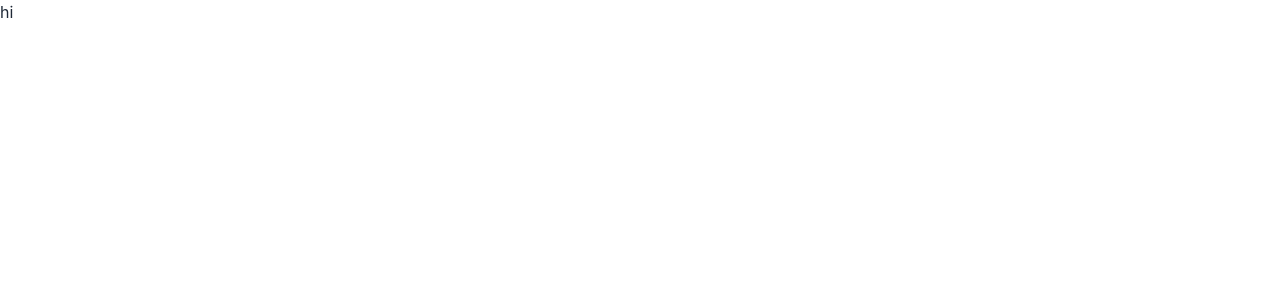
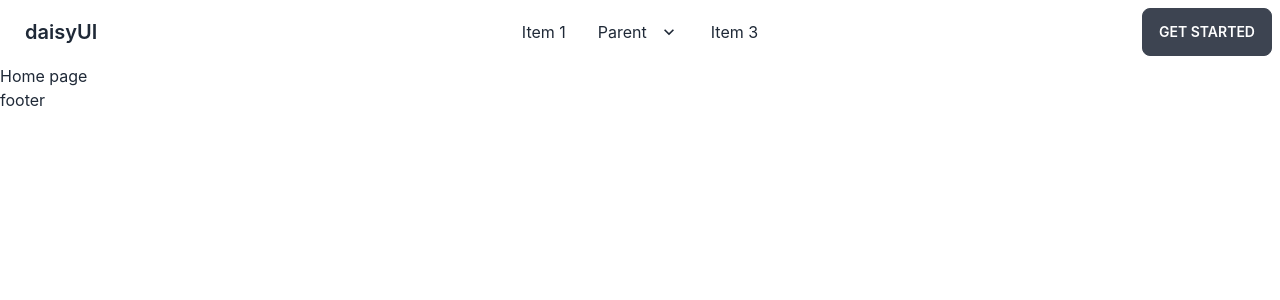
Before and after one commit to suman-chandra-barman/hero-rider, a React (Create React App) app: page / in a window 1280 px wide. Shown: the top 300 px of the page. Built offline with nearby package versions, Linux system fonts and the light colour scheme.

Commit message:
layout and router create and provide

```diff
--- a/src/App.js
+++ b/src/App.js
@@ -1,5 +1,8 @@
+import { RouterProvider } from "react-router-dom";
+import router from "./router/Route";
+
 function App() {
-  return <div>hi</div>;
+  return <RouterProvider router={router}></RouterProvider>;
 }
 
 export default App;
--- a/src/layout/Main.js
+++ b/src/layout/Main.js
@@ -0,0 +1,16 @@
+import React from "react";
+import { Outlet } from "react-router-dom";
+import Footer from "../pages/shared/Footer";
+import Navbar from "../pages/shared/Navbar";
+
+const Main = () => {
+  return (
+    <>
+      <Navbar />
+      <Outlet />
+      <Footer />
+    </>
+  );
+};
+
+export default Main;
--- a/src/pages/shared/Navbar.js
+++ b/src/pages/shared/Navbar.js
@@ -1,7 +1,101 @@
 import React from "react";
 
 const Navbar = () => {
-  return <div>navbar</div>;
+  return (
+    <section>
+      <div className="navbar container mx-auto">
+        <div className="navbar-start">
+          <div className="dropdown">
+            <label tabIndex={0} className="btn btn-ghost lg:hidden">
+              <svg
+                xmlns="http://www.w3.org/2000/svg"
+                className="h-5 w-5"
+                fill="none"
+                viewBox="0 0 24 24"
+                stroke="currentColor"
+              >
+                <path
+                  strokeLinecap="round"
+                  strokeLinejoin="round"
+                  strokeWidth="2"
+                  d="M4 6h16M4 12h8m-8 6h16"
+                />
+              </svg>
+            </label>
+            <ul
+              tabIndex={0}
+              className="menu menu-compact dropdown-content mt-3 p-2 shadow bg-base-100 rounded-box w-52"
+            >
+              <li>
+                <a>Item 1</a>
+              </li>
+              <li tabIndex={0}>
+                <a className="justify-between">
+                  Parent
+                  <svg
+                    className="fill-current"
+                    xmlns="http://www.w3.org/2000/svg"
+                    width="24"
+                    height="24"
+                    viewBox="0 0 24 24"
+                  >
+                    <path d="M8.59,16.58L13.17,12L8.59,7.41L10,6L16,12L10,18L8.59,16.58Z" />
+                  </svg>
+                </a>
+                <ul className="p-2">
+                  <li>
+                    <a>Submenu 1</a>
+                  </li>
+                  <li>
+                    <a>Submenu 2</a>
+                  </li>
+                </ul>
+              </li>
+              <li>
+                <a>Item 3</a>
+              </li>
+            </ul>
+          </div>
+          <a className="btn btn-ghost normal-case text-xl">daisyUI</a>
+        </div>
+        <div className="navbar-center hidden lg:flex">
+          <ul className="menu menu-horizontal px-1">
+            <li>
+              <a>Item 1</a>
+            </li>
+            <li tabIndex={0}>
+              <a>
+                Parent
+                <svg
+                  className="fill-current"
+                  xmlns="http://www.w3.org/2000/svg"
+                  width="20"
+                  height="20"
+                  viewBox="0 0 24 24"
+                >
+                  <path d="M7.41,8.58L12,13.17L16.59,8.58L18,10L12,16L6,10L7.41,8.58Z" />
+                </svg>
+              </a>
+              <ul className="p-2">
+                <li>
+                  <a>Submenu 1</a>
+                </li>
+                <li>
+                  <a>Submenu 2</a>
+                </li>
+              </ul>
+            </li>
+            <li>
+              <a>Item 3</a>
+            </li>
+          </ul>
+        </div>
+        <div className="navbar-end">
+          <a className="btn">Get started</a>
+        </div>
+      </div>
+    </section>
+  );
 };
 
 export default Navbar;
```
Also changed, not shown: src/router/route.js (+28 -0 lines).
